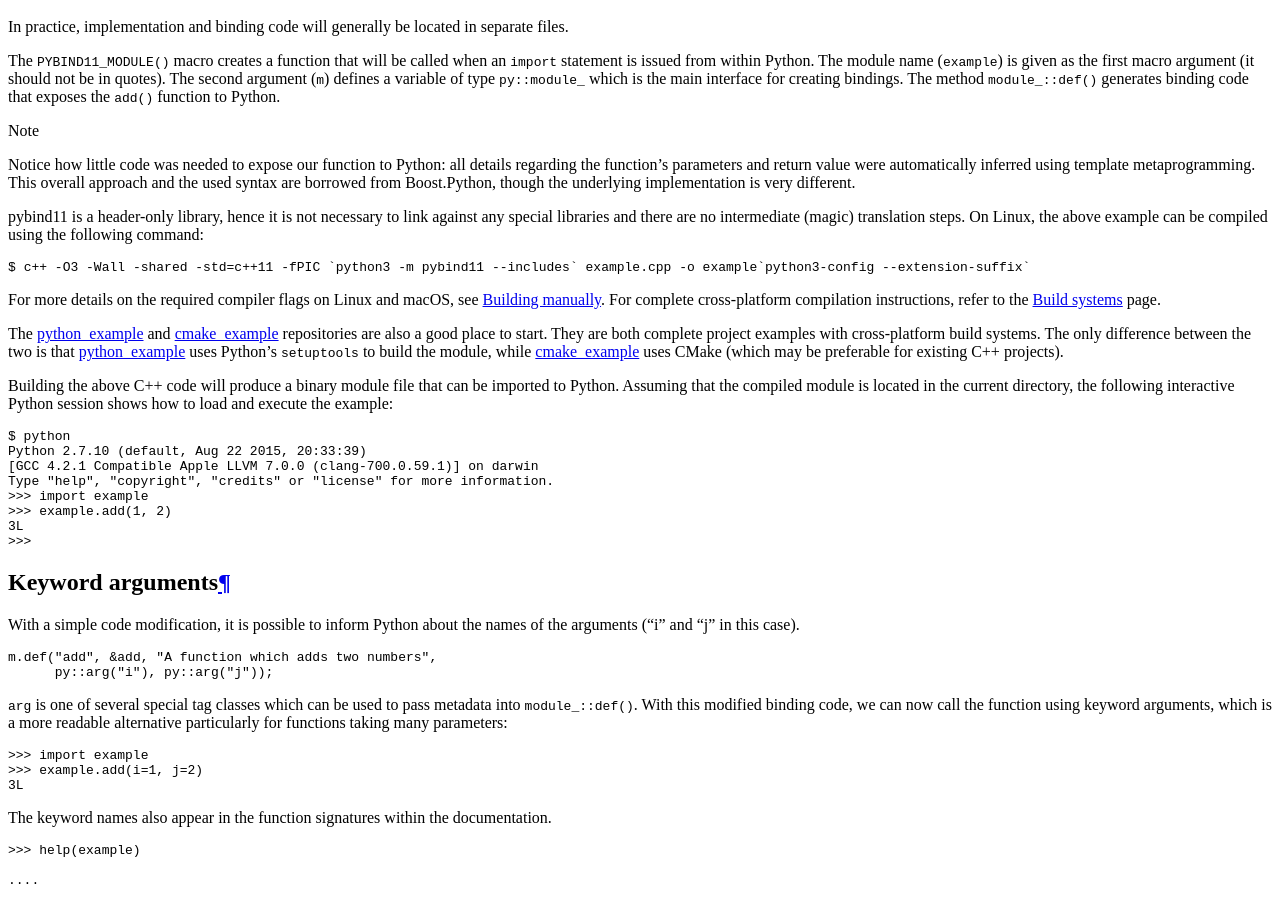
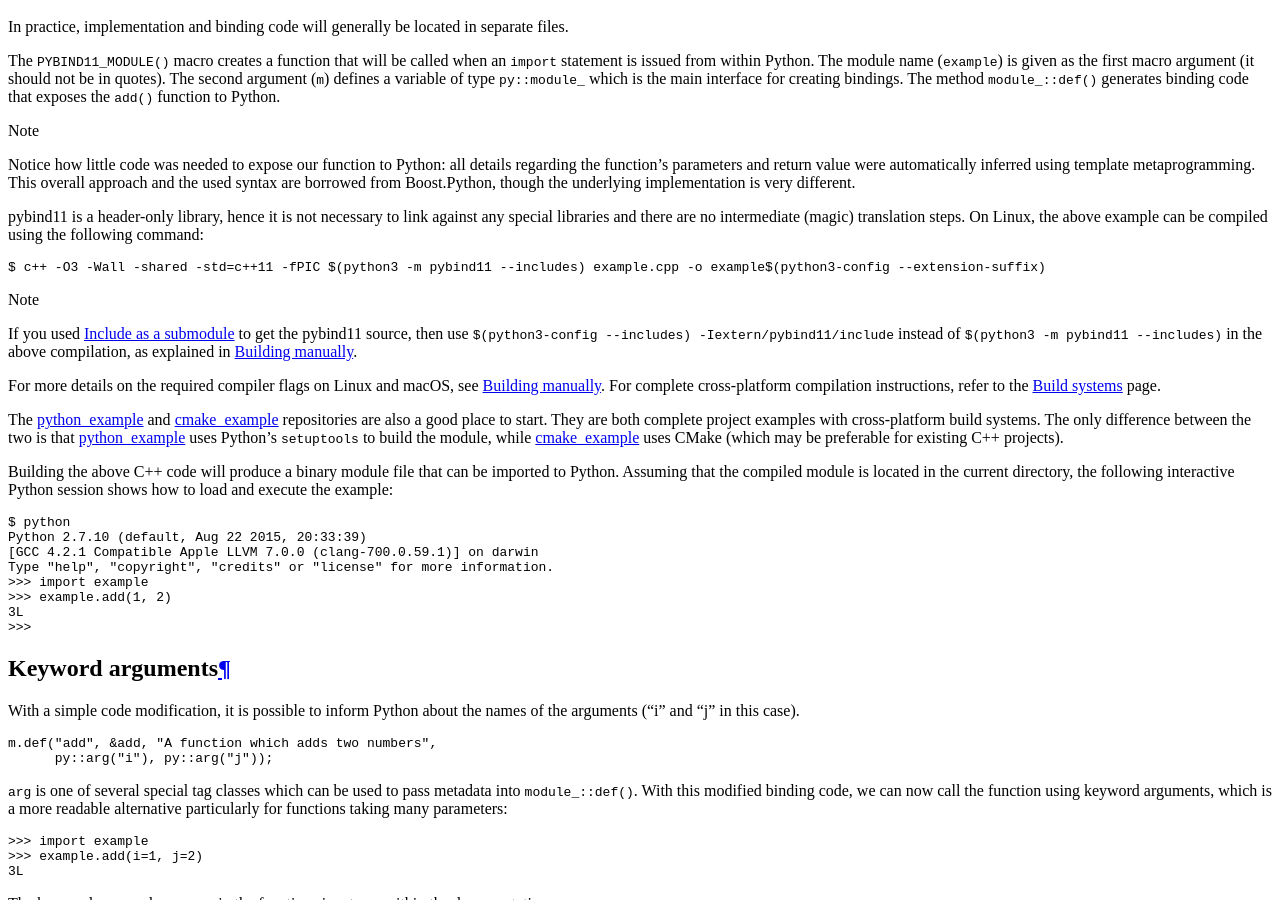
Before and after one commit to pybind/pybind11, a Sphinx documentation site: the page built from docs/basics.rst, in a window 1280 px wide and 900 px high, scrolled down 2235 px. Built offline with Sphinx 7.4.7 and the Read the Docs theme 2.0.0, drawn with Linux system fonts in a browser that asks for light colours.

Commit message:
docs: add a note about compiling the example (#2737)
* docs: mention PYTHONPATH in installing.rst

When pybind11 is included as a submodule, the user needs to update their
Python module search path.  Otherwise, the first c++ compilation command
in docs/basics.rst will fail.

* docs: add a note about compiling the example

This note shows how to modify the compilation command for the example
when the pybind11 source has been included as a Git submodule.

* docs: add a note about compiling the example

Added an internal link to the docs

* docs: updated a note about compiling the example

Also updated the command substitution syntax for consistency

````diff
--- a/docs/basics.rst
+++ b/docs/basics.rst
@@ -136,7 +136,14 @@ On Linux, the above example can be compiled using the following command:
 
 .. code-block:: bash
 
-    $ c++ -O3 -Wall -shared -std=c++11 -fPIC `python3 -m pybind11 --includes` example.cpp -o example`python3-config --extension-suffix`
+    $ c++ -O3 -Wall -shared -std=c++11 -fPIC $(python3 -m pybind11 --includes) example.cpp -o example$(python3-config --extension-suffix)
+
+.. note::
+
+    If you used :ref:`include_as_a_submodule` to get the pybind11 source, then
+    use ``$(python3-config --includes) -Iextern/pybind11/include`` instead of
+    ``$(python3 -m pybind11 --includes)`` in the above compilation, as
+    explained in :ref:`building_manually`.
 
 For more details on the required compiler flags on Linux and macOS, see
 :ref:`building_manually`. For complete cross-platform compilation instructions,
--- a/docs/compiling.rst
+++ b/docs/compiling.rst
@@ -565,7 +565,7 @@ On Linux, you can compile an example such as the one given in
 
 .. code-block:: bash
 
-    $ c++ -O3 -Wall -shared -std=c++11 -fPIC `python3 -m pybind11 --includes` example.cpp -o example`python3-config --extension-suffix`
+    $ c++ -O3 -Wall -shared -std=c++11 -fPIC $(python3 -m pybind11 --includes) example.cpp -o example$(python3-config --extension-suffix)
 
 The flags given here assume that you're using Python 3. For Python 2, just
 change the executable appropriately (to ``python`` or ``python2``).
@@ -577,7 +577,7 @@ using ``pip`` or ``conda``. If it hasn't, you can also manually specify
 ``python3-config --includes``.
 
 Note that Python 2.7 modules don't use a special suffix, so you should simply
-use ``example.so`` instead of ``example`python3-config --extension-suffix```.
+use ``example.so`` instead of ``example$(python3-config --extension-suffix)``.
 Besides, the ``--extension-suffix`` option may or may not be available, depending
 on the distribution; in the latter case, the module extension can be manually
 set to ``.so``.
@@ -588,7 +588,7 @@ building the module:
 
 .. code-block:: bash
 
-    $ c++ -O3 -Wall -shared -std=c++11 -undefined dynamic_lookup `python3 -m pybind11 --includes` example.cpp -o example`python3-config --extension-suffix`
+    $ c++ -O3 -Wall -shared -std=c++11 -undefined dynamic_lookup $(python3 -m pybind11 --includes) example.cpp -o example$(python3-config --extension-suffix)
 
 In general, it is advisable to include several additional build parameters
 that can considerably reduce the size of the created binary. Refer to section
--- a/docs/installing.rst
+++ b/docs/installing.rst
@@ -7,6 +7,8 @@ There are several ways to get the pybind11 source, which lives at
 `pybind/pybind11 on GitHub <https://github.com/pybind/pybind11>`_. The pybind11
 developers recommend one of the first three ways listed here, submodule, PyPI,
 or conda-forge, for obtaining pybind11.
+
+.. _include_as_a_submodule:
 
 Include as a submodule
 ======================
````
